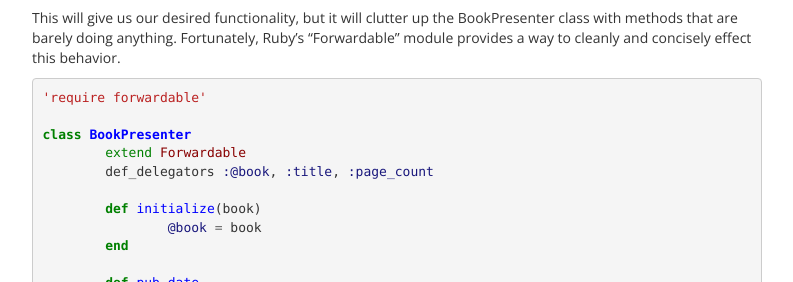
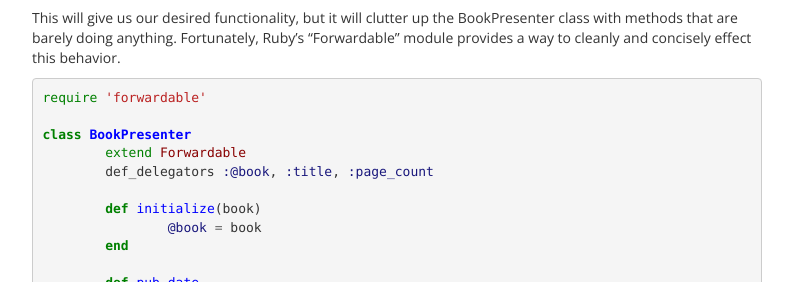
Before and after one commit to mikeknep/website, a Jekyll site: the page built from _posts/2014-06-27-more-on-the-presenter-pattern.md, in a window 1280 px wide. Shown: the part 998-1280 px from the top of the page, without its empty margins (243-1036 px from the left). Built offline with Jekyll 4.4.1, drawn with Linux system fonts in a browser that asks for light colours; nearby versions of some CDN libraries; library files that are not in the unit come from our copies; Markdown is read by kramdown in place of the engine named in the settings.

```diff
--- a/_posts/2014-06-27-more-on-the-presenter-pattern.md
+++ b/_posts/2014-06-27-more-on-the-presenter-pattern.md
@@ -43,7 +43,7 @@ end
 This will give us our desired functionality, but it will clutter up the BookPresenter class with methods that are barely doing anything. Fortunately, Ruby's "Forwardable" module provides a way to cleanly and concisely effect this behavior.
 
 {% highlight ruby %}
-'require forwardable'
+require 'forwardable'
 
 class BookPresenter
 	extend Forwardable
```
